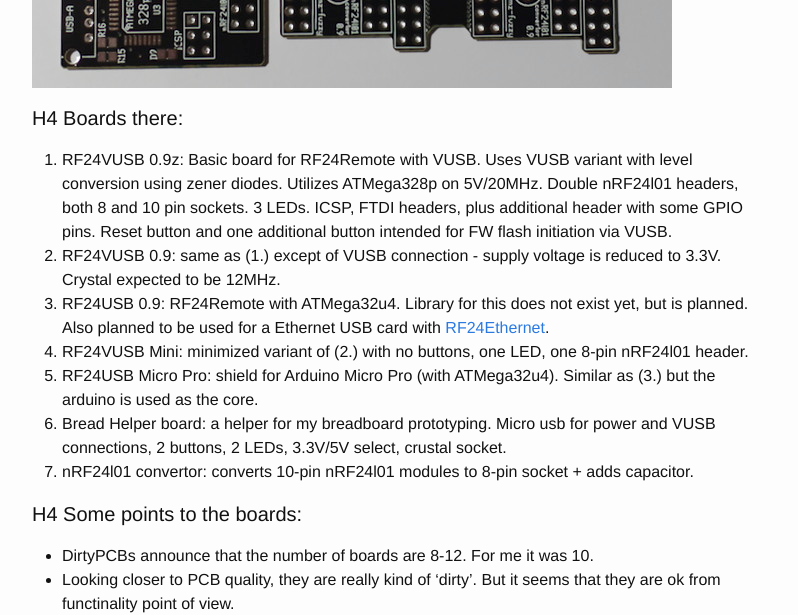
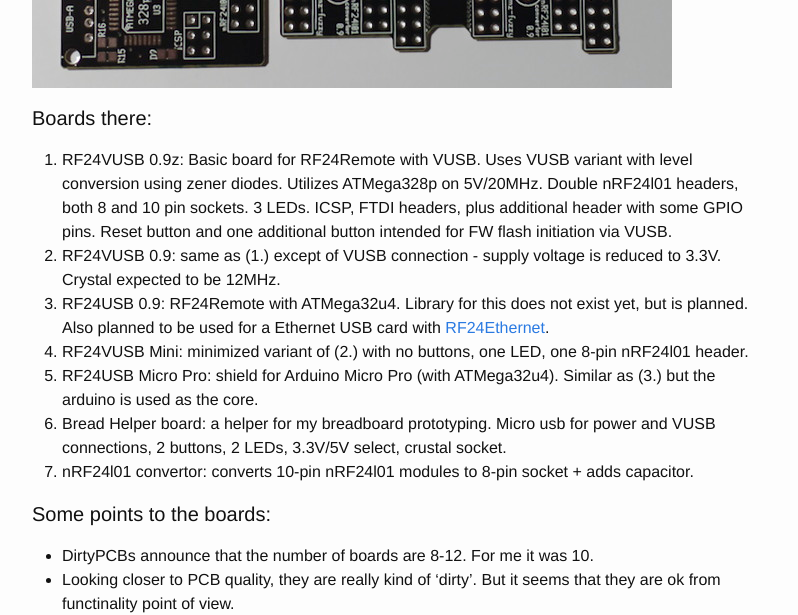
Before and after one commit to martin-mat/mz-fuzzy.github.io, a Jekyll site: the page built from _posts/2015-02-23-PCBs arrived!.md, in a window 1280 px wide and 900 px high, scrolled down 734 px. Shown: the part 153-768 px from the top of the window, without its empty margins (238-1036 px from the left). Built offline with Jekyll 4.4.1, drawn with Linux system fonts in a browser that asks for light colours.

Commit message:
formatting

```diff
--- a/_posts/2015-02-23-PCBs arrived!.md
+++ b/_posts/2015-02-23-PCBs arrived!.md
@@ -7,7 +7,7 @@ Recently I've spend my free time working on [RF24Remote](https://github.com/mz-f
 
 ![Panelized PCBs]({{ site.url }}/assets/Panelized_PCBs_RF24Remote.jpg "Panelized PCBs")
 
-#### H4 Boards there:
+#### Boards there:
 
 1. RF24VUSB 0.9z: Basic board for RF24Remote with VUSB. Uses VUSB variant with level conversion using zener diodes. Utilizes ATMega328p on 5V/20MHz. Double nRF24l01 headers, both 8 and 10 pin sockets. 3 LEDs. ICSP, FTDI headers, plus additional header with some GPIO pins. Reset button and one additional button intended for FW flash initiation via VUSB.
 2. RF24VUSB 0.9: same as (1.) except of VUSB connection - supply voltage is reduced to 3.3V. Crystal expected to be 12MHz.
@@ -17,7 +17,7 @@ Recently I've spend my free time working on [RF24Remote](https://github.com/mz-f
 6. Bread Helper board: a helper for my breadboard prototyping. Micro usb for power and VUSB connections, 2 buttons, 2 LEDs, 3.3V/5V select, crustal socket.
 7. nRF24l01 convertor: converts 10-pin nRF24l01 modules to 8-pin socket + adds capacitor.
 
-#### H4 Some points to the boards:
+#### Some points to the boards:
 
 * DirtyPCBs announce that the number of boards are 8-12. For me it was 10.
 * Looking closer to PCB quality, they are really kind of 'dirty'. But it seems that they are ok from functinality point of view.
```
